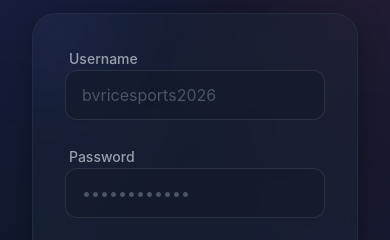
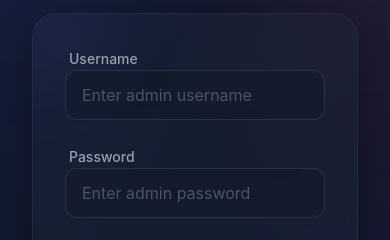
Before and after one commit to Harshavardhanyedla/CampusSports-Hub, a React (Vite) app: page /admin/login in a window 390 px wide. Shown: the part 313-553 px from the top of the page. Built offline with nearby package versions, Linux system fonts and the light colour scheme; no server answers.

Commit message:
Fix UI overlaps on mobile and security polish for admin login

```diff
--- a/src/pages/Admin/Login.tsx
+++ b/src/pages/Admin/Login.tsx
@@ -50,7 +50,7 @@ const AdminLogin = () => {
                                 value={username}
                                 onChange={(e) => setUsername(e.target.value)}
                                 className="w-full bg-gray-900/50 border border-white/10 rounded-xl px-4 py-3 text-white focus:outline-none focus:ring-2 focus:ring-indigo-500/50 transition-all placeholder-gray-600"
-                                placeholder="bvricesports2026"
+                                placeholder="Enter admin username"
                                 required
                             />
                         </div>
@@ -62,7 +62,7 @@ const AdminLogin = () => {
                                 value={password}
                                 onChange={(e) => setPassword(e.target.value)}
                                 className="w-full bg-gray-900/50 border border-white/10 rounded-xl px-4 py-3 text-white focus:outline-none focus:ring-2 focus:ring-indigo-500/50 transition-all placeholder-gray-600"
-                                placeholder="••••••••••••"
+                                placeholder="Enter admin password"
                                 required
                             />
                         </div>
--- a/src/pages/Public/HomePage.tsx
+++ b/src/pages/Public/HomePage.tsx
@@ -50,7 +50,7 @@ const HomePage = () => {
     const sports = ['All', ...new Set(tournaments.map(t => t.sport))];
 
     return (
-        <div className="min-h-screen pt-20 pb-12">
+        <div className="min-h-screen pt-24 md:pt-32 pb-12">
 
             {/* Hero Section */}
             <section className="relative container-custom mb-16 overflow-hidden sm:pt-16">
@@ -98,7 +98,7 @@ const HomePage = () => {
             <div id="tournaments-grid" className="container-custom">
 
                 {/* Controls Bar */}
-                <div className="flex flex-col lg:flex-row items-center justify-between gap-6 mb-12 glass-panel p-4 rounded-3xl sticky top-24 z-30">
+                <div className="flex flex-col lg:flex-row items-center justify-between gap-6 mb-16 glass-panel p-4 rounded-3xl md:sticky md:top-24 z-30">
 
                     {/* Tabs */}
                     <div className="flex p-1 bg-gray-900/50 rounded-xl">
```
Lines whose indentation alone changed are shown as unchanged.
